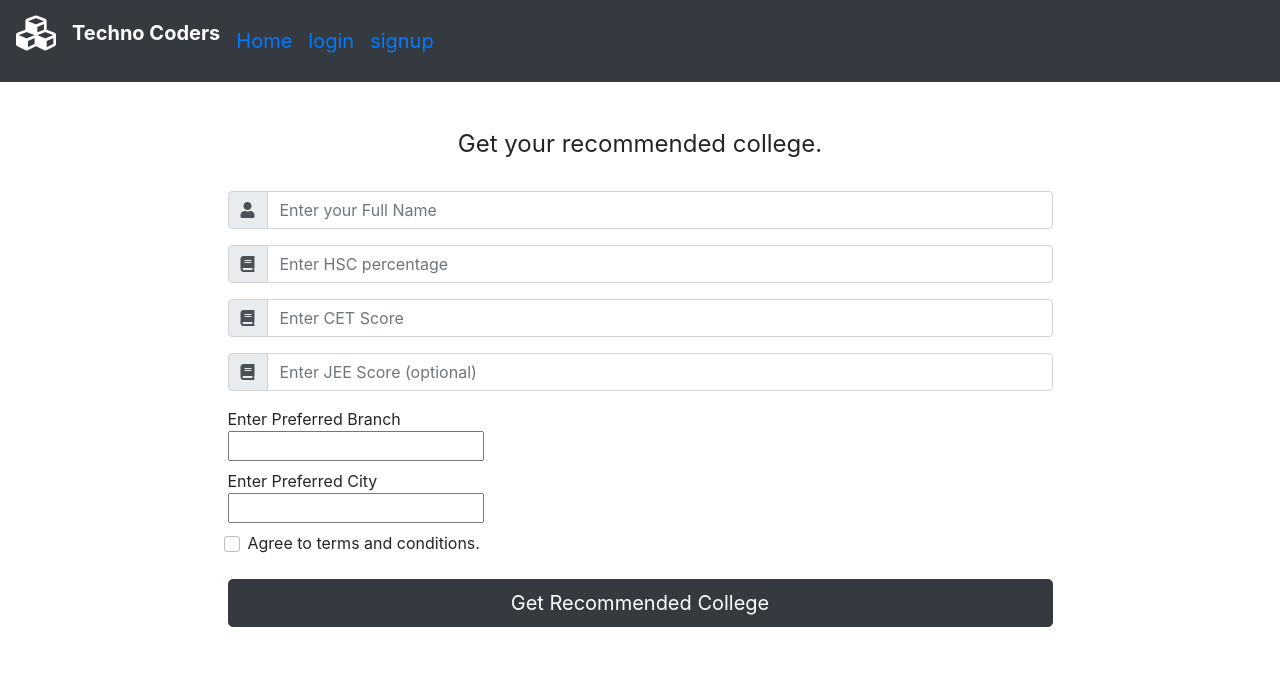
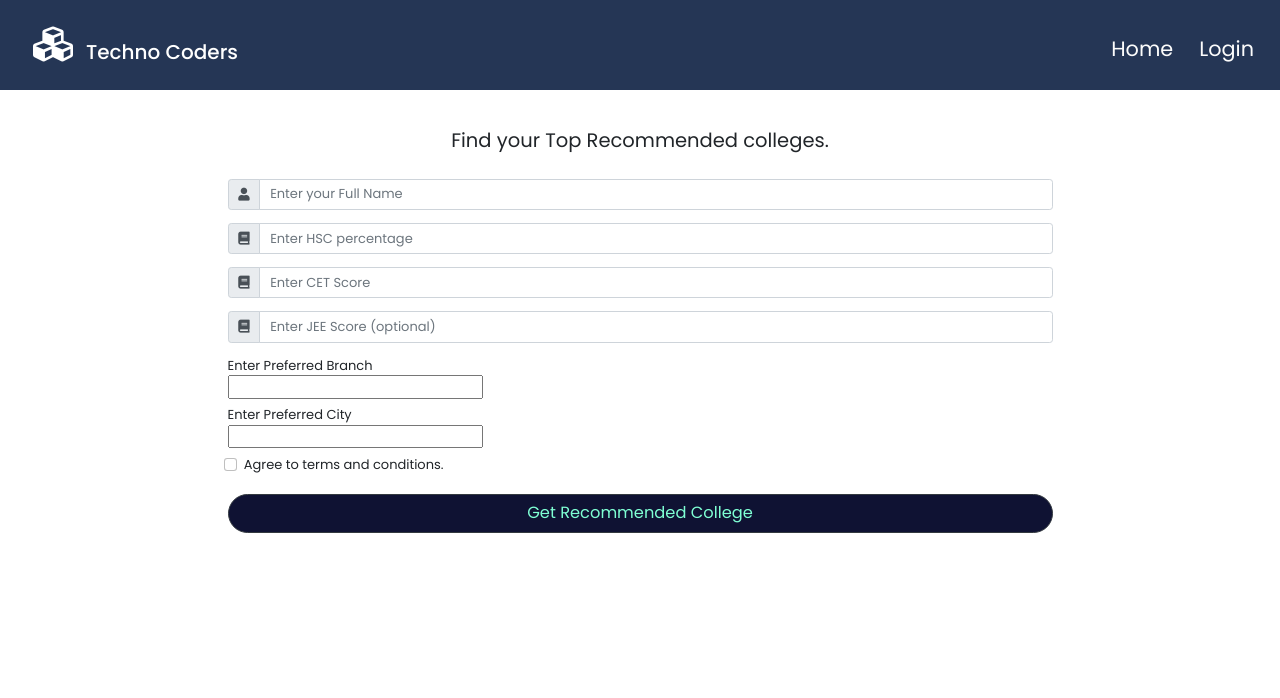
Before and after one commit to Shreneek/VH-21-15-Techno_coder, a Django app: page / in a window 1280 px wide. Shown: the top 698 px of the page. Run offline with Django 3.2, Linux system fonts and the light colour scheme; some libraries are stand-ins or nearby versions.

Commit message:
final update of main pg

```diff
--- a/collegeapp/templates/index.html
+++ b/collegeapp/templates/index.html
@@ -7,30 +7,165 @@
   <meta charset="UTF-8">
   <meta http-equiv="X-UA-Compatible" content="IE=edge">
   <meta name="viewport" content="width=device-width, initial-scale=1.0">
-  <title>College Reccomendation System - Signup</title>
+  <title>College Reccomendation System</title>
   <!------------------------Imp Links---------------------------->
   <link rel="stylesheet" href="https://use.fontawesome.com/releases/v5.2.0/css/fontawesome.css">
   <link rel="stylesheet" href="https://cdn.jsdelivr.net/npm/bootstrap@5.0.2/dist/css/bootstrap.min.css"
     integrity="sha384-EVSTQN3/azprG1Anm3QDgpJLIm9Nao0Yz1ztcQTwFspd3yD65VohhpuuCOmLASjC" crossorigin="anonymous">
-  <link href="//maxcdn.bootstrapcdn.com/bootstrap/4.0.0/css/bootstrap.min.css" rel="stylesheet" id="bootstrap-css">
+  <link rel="stylesheet" href="//maxcdn.bootstrapcdn.com/bootstrap/4.0.0/css/bootstrap.min.css" id="bootstrap-css">
   <link rel="stylesheet" href="https://use.fontawesome.com/releases/v5.0.8/css/all.css">
   <link rel="stylesheet" src="{% static 'styles/style.css' %}">
   </link>
 </head>
 
+<style>
+  @import url("https://fonts.googleapis.com/css2?family=Poppins:wght@200;300;400;500;600;700&display=swap");
+
+  /*-------------Basic css--------------*/
+  * {
+    margin: 0;
+    padding: 0;
+    box-sizing: border-box;
+    font-family: "Poppins", sans-serif;
+    font-size: small;
+  }
+
+  li {
+    list-style: none;
+  }
+
+  a {
+    text-decoration: none;
+  }
+
+  /*-------------Navbar styling--------------*/
+  .navbar {
+    display: flex;
+    justify-content: space-between;
+    align-items: center;
+    background: #253655;
+    z-index: 999;
+  }
+
+  .mobmenu {
+    display: none;
+  }
+
+  .bar {
+    display: block;
+    width: 25px;
+    height: 3px;
+    margin: 5px auto;
+    -webkit-transition: all 0.3s ease-in-out;
+    transition: all 0.3s ease-in-out;
+    background-color: #ece8e8;
+  }
+
+  .nav-menu {
+    display: flex;
+    justify-content: space-between;
+    align-items: center;
+    margin-top: 20px;
+  }
+
+  .nav-item {
+    margin-left: auto;
+  }
+
+  .nav-link {
+    font-size: 1.6rem;
+    font-weight: 400;
+    color: #fcfcfc;
+  }
+
+  .nav-link:hover {
+    color: #2ff7bb;
+  }
+
+  .nav-logo {
+    padding-left: 20px;
+    font-size: 20px;
+    font-weight: 500;
+    color: #ffffff;
+    text-decoration: none;
+  }
+
+  a.nav-logo:hover {
+    text-decoration: none;
+    color: #2ff7bb;
+  }
+
+  .mobmenu.active .bar:nth-child(2) {
+    opacity: 0;
+  }
+
+  .mobmenu.active .bar:nth-child(1) {
+    transform: translateY(8px) rotate(45deg);
+  }
+
+  .mobmenu.active .bar:nth-child(3) {
+    transform: translateY(-8px) rotate(-45deg);
+  }
+
+  /*------------ responsive navbar--------------*/
+  @media only screen and (max-width: 738px) {
+    .nav-menu {
+      position: absolute;
+      right: -100%;
+      top: 34px;
+      flex-direction: column;
+      background: rgba(0, 0, 0, 88%);
+      width: 100%;
+      transition: 0.3s;
+      display: grid;
+    }
+
+    .nav-menu.active {
+      left: 0;
+    }
+
+    .nav-item {
+      margin: 1px 0;
+    }
+
+    .mobmenu {
+      display: block;
+      cursor: pointer;
+    }
+  }
+
+  /*-------------styling button of main pg--------------*/
+  #recbtn.btn {
+    color: aquamarine;
+    background: #0d1031fc;
+    border-radius: 100px;
+  }
+</style>
+
 <body>
-  <!------------------------Section Starts---------------------------->
-  <nav class="navbar navbar-expand-sm navbar-dark bg-dark">
-    <a class="navbar-brand" href="#">
-      <div class="d-flex align-items-center mb-3">
-        <i class="fas fa-cubes fa-2x me-3" style="color: #ffffff;"></i>
-        <span class="h5 fw-bold mb-0" style="text-align: center;">Techno Coders</span>
+  <!------------------------Header Part with Navbar Starts---------------------------->
+
+  <header>
+    <nav class="navbar">
+      <a href="#" class="nav-logo"> <i class="fas fa-cubes fa-2x me-3"></i>Techno Coders</a>
+      <ul class="nav-menu">
+        <li class="nav-item">
+          <a href="{% url 'index' %}" class="nav-link">Home</a>
+        </li>
+        <li class="nav-item">
+          <a href="{% url 'login' %}" class="nav-link">Login</a>
+        </li>
+      </ul>
+      <div class="mobmenu">
+        <span class="bar"></span>
+        <span class="bar"></span>
+        <span class="bar"></span>
       </div>
-    </a>
-    <div class="navbar-brand"><a href="{% url 'index' %}">Home</a></div>
-    <div class="navbar-brand"><a href="{% url 'login' %}">login</a></div>
-    <div class="navbar-brand"><a href="{% url 'signup' %}">signup</a></div>
-  </nav>
+    </nav>
+  </header>
+  <!------------------------Header Part with Navbar Ends---------------------------->
+
+  <!-----------------------Section Starts---------------------------->
   <section>
     <div class="container py-5">
       <div class="row d-flex justify-content-center align-items-center">
@@ -38,9 +173,7 @@
 
           <!------------------------Form Starts---------------------------->
           <form>
-
-            <h4 class="fw-normal mb-3 pb-3 text-center">Get your recommended college.
-            </h4>
+            <h4 class="fw-normal mb-3 pb-3 text-center">Find your Top Recommended colleges.</h4>
 
             <div class="input-group mb-3">
               <span class="input-group-text"><i class="fa fa-user"></i></span>
@@ -83,10 +215,9 @@
               <input type="checkbox" class="form-check-input">
               <label class="form-check-label">Agree to terms and conditions.</label>
             </div>
-
             <div class="pt-2 mb-4 d-flex justify-content-center">
-              <button class="btn btn-secondary btn-dark btn-lg btn-block justify-content-center" type="submit">Get
-                Recommended College</button>
+              <button id="recbtn" class="btn btn-secondary btn-dark btn-lg btn-block justify-content-center"
+                type="submit">Get Recommended College</button>
             </div>
 
           </form>
@@ -96,8 +227,41 @@
     </div>
   </section>
   <!-----------------------Section Ends--------------------------->
-  <script src="{% static 'js/index.js' %}"></script>
 
+  <!------------------------Imp Scripts-------------------------->
+  <script src="{% static 'js/index' %}"></script>
+  <script src="https://code.jquery.com/jquery-3.4.1.slim.min.js"
+    integrity="sha384-J6qa4849blE2+poT4WnyKhv5vZF5SrPo0iEjwBvKU7imGFAV0wwj1yYfoRSJoZ+n"
+    crossorigin="anonymous"></script>
+  <script src="https://cdn.jsdelivr.net/npm/bootstrap@5.1.1/dist/js/bootstrap.min.js"
+    integrity="sha384-skAcpIdS7UcVUC05LJ9Dxay8AXcDYfBJqt1CJ85S/CFujBsIzCIv+l9liuYLaMQ/"
+    crossorigin="anonymous"></script>
+  <script src="https://cdn.jsdelivr.net/npm/popper.js@1.16.0/dist/umd/popper.min.js"
+    integrity="sha384-Q6E9RHvbIyZFJoft+2mJbHaEWldlvI9IOYy5n3zV9zzTtmI3UksdQRVvoxMfooAo"
+    crossorigin="anonymous"></script>
+  <script src="https://stackpath.bootstrapcdn.com/bootstrap/4.4.1/js/bootstrap.min.js"
+    integrity="sha384-wfSDF2E50Y2D1uUdj0O3uMBJnjuUD4Ih7YwaYd1iqfktj0Uod8GCExl3Og8ifwB6"
+    crossorigin="anonymous"></script>
+  <script>
+    /* Navbar mobile view button*/
+    const mobmenu = document.querySelector(".mobmenu");
+    const navMenu = document.querySelector(".nav-menu");
+
+    mobmenu.addEventListener("click", mobileMenu);
+
+    function mobileMenu() {
+      mobmenu.classList.toggle("active");
+      navMenu.classList.toggle("active");
+    }
+    const navLink = document.querySelectorAll(".nav-link");
+
+    navLink.forEach(n => n.addEventListener("click", closeMenu));
+
+    function closeMenu() {
+      mobmenu.classList.remove("active");
+      navMenu.classList.remove("active");
+    }
+  </script>
 </body>
 
 </html>
```
Also changed, not shown: other parts of collegeapp/templates/index.html (+6 -7 lines).
